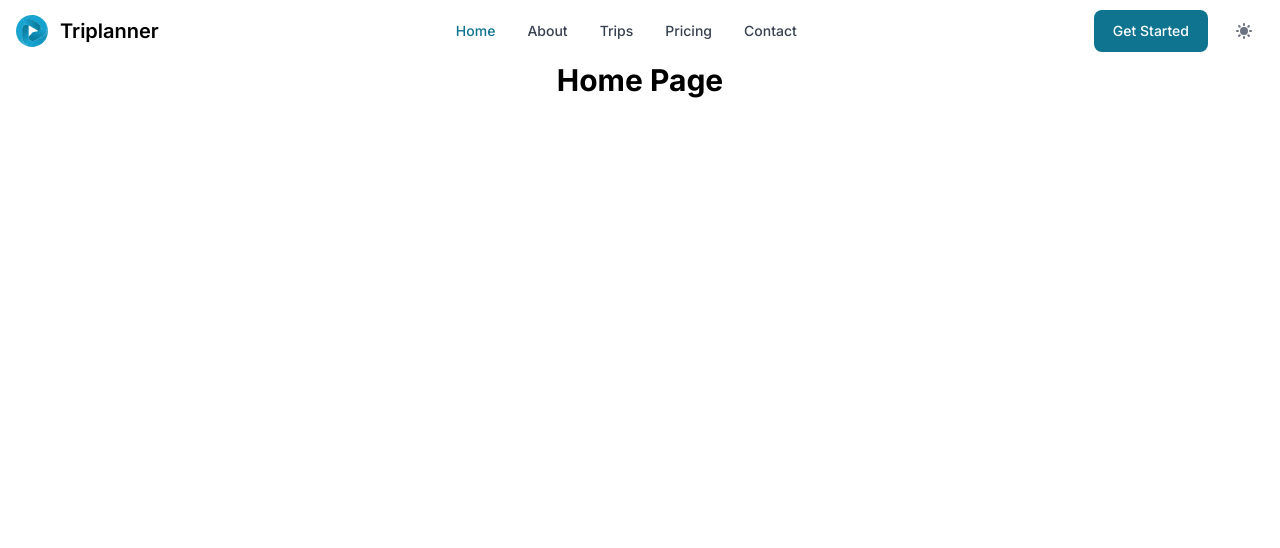
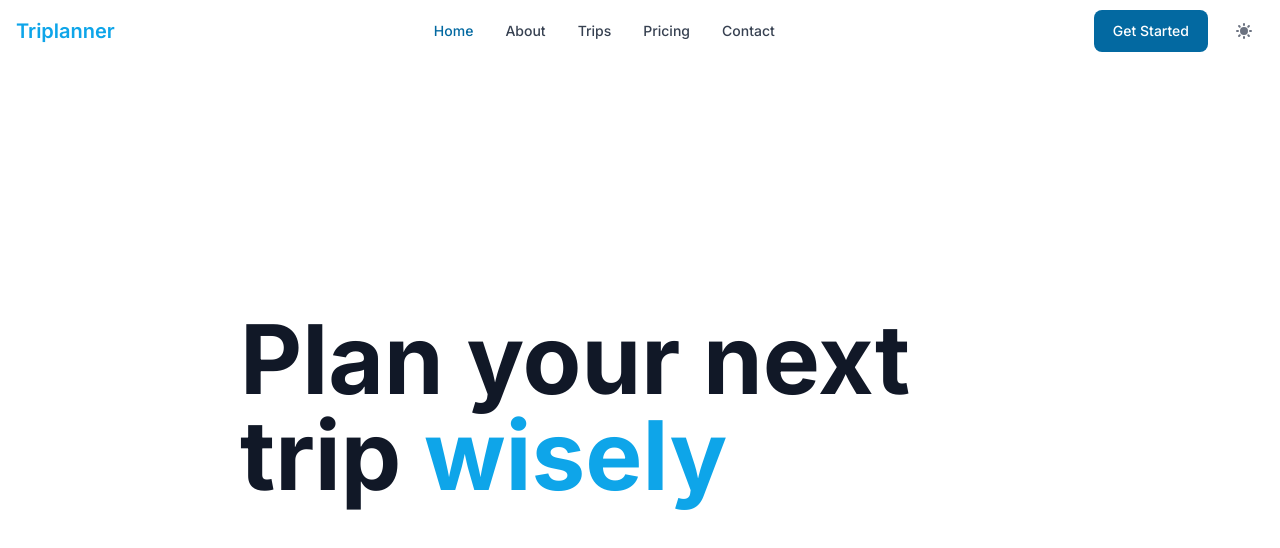
Before and after one commit to wutonytt/trip-planner-next, a Next.js app: page / in a window 1280 px wide. Shown: the top 548 px of the page. Built offline with nearby package versions, Linux system fonts and the light colour scheme.

Commit message:
styling: change default color from cyan to sky

```diff
--- a/src/app/Navigator.tsx
+++ b/src/app/Navigator.tsx
@@ -35,16 +35,16 @@ export default function Navigator() {
   const [openModal, setOpenModal] = useState<string | undefined>();
 
   return (
-    <Navbar fluid>
+    <Navbar fluid className="dark:bg-black">
       <Navbar.Brand href="/">
-        <Image
+        {/* <Image
           alt="Flowbite React Logo"
           className="mr-3 h-6 sm:h-9"
           src="/favicon.svg"
           width={32}
           height={32}
-        />
-        <span className="self-center whitespace-nowrap text-xl font-semibold dark:text-white">
+        /> */}
+        <span className="self-center whitespace-nowrap text-xl font-semibold text-sky-500 dark:text-sky-400">
           Triplanner
         </span>
       </Navbar.Brand>
--- a/src/app/page.tsx
+++ b/src/app/page.tsx
@@ -10,9 +10,12 @@ export default function Home() {
   return (
     <Flowbite theme={{ dark }}>
       <Navigator />
-      <p className="text-center text-3xl font-bold dark:text-white">
-        Home Page
-      </p>
+      <div className="flex h-[calc(100vh-110px)] w-full flex-col items-center justify-center px-20 text-left md:px-24 xl:px-60">
+        <p className="text-8xl font-bold text-gray-900 dark:text-white">
+          Plan your next trip{" "}
+          <span className="text-sky-500 dark:text-sky-400">wisely</span>
+        </p>
+      </div>
     </Flowbite>
   );
 }
--- a/tailwind.config.js
+++ b/tailwind.config.js
@@ -5,7 +5,35 @@ module.exports = {
     "node_modules/flowbite-react/**/*.{js,jsx,ts,tsx}",
   ],
   theme: {
-    extend: {},
+    // extend: {},
+    colors: {
+      cyan: {
+        50: "#f0f9ff",
+        100: "#e0f2fe",
+        200: "#bae6fd",
+        300: "#7dd3fc",
+        400: "#38bdf8",
+        500: "#0ea5e9",
+        600: "#0284c7",
+        700: "#0369a1",
+        800: "#075985",
+        900: "#0c4a6e",
+        950: "#082f49",
+      },
+      sky: {
+        50: "#f0f9ff",
+        100: "#e0f2fe",
+        200: "#bae6fd",
+        300: "#7dd3fc",
+        400: "#38bdf8",
+        500: "#0ea5e9",
+        600: "#0284c7",
+        700: "#0369a1",
+        800: "#075985",
+        900: "#0c4a6e",
+        950: "#082f49",
+      },
+    },
   },
   plugins: [require("flowbite/plugin")],
 };
```
